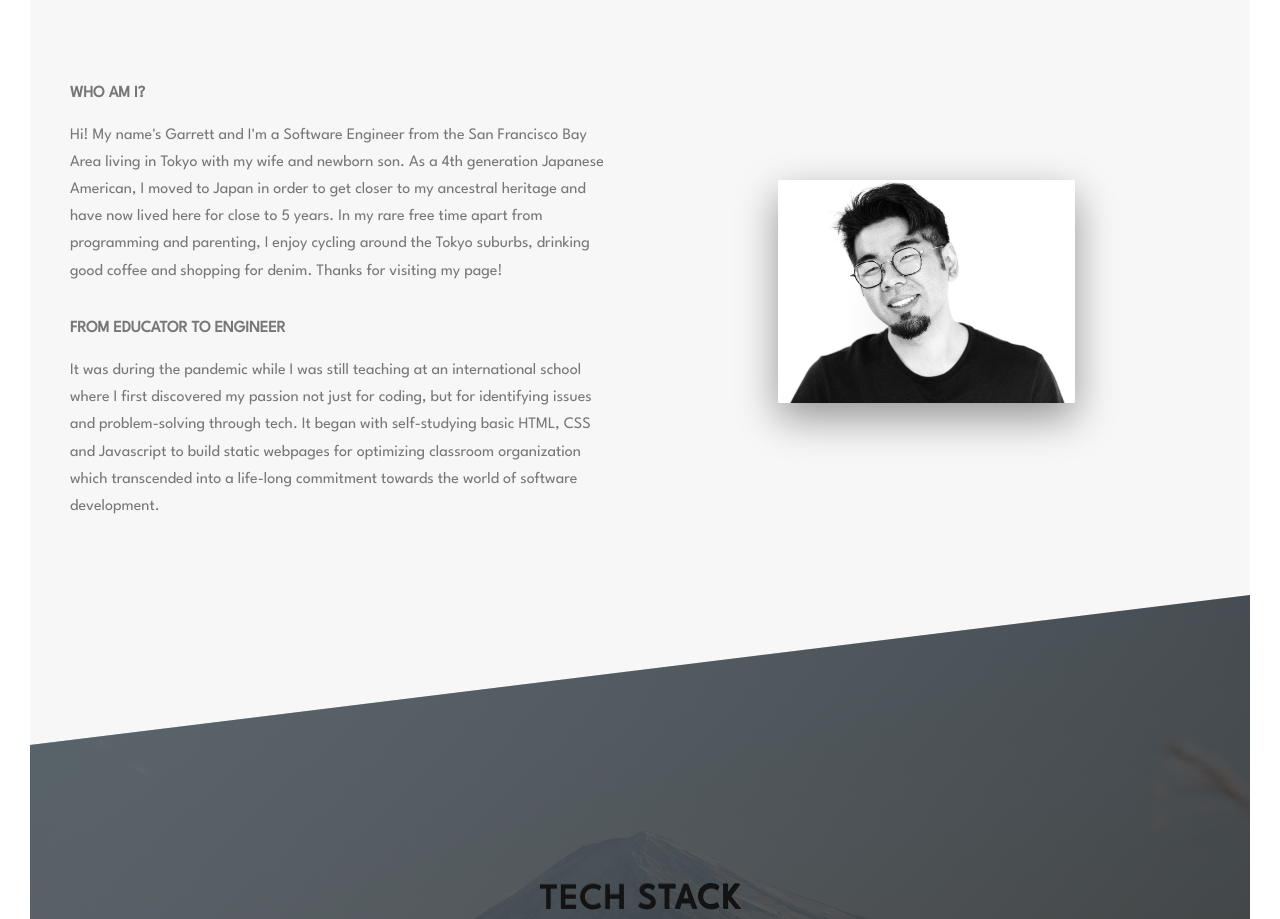
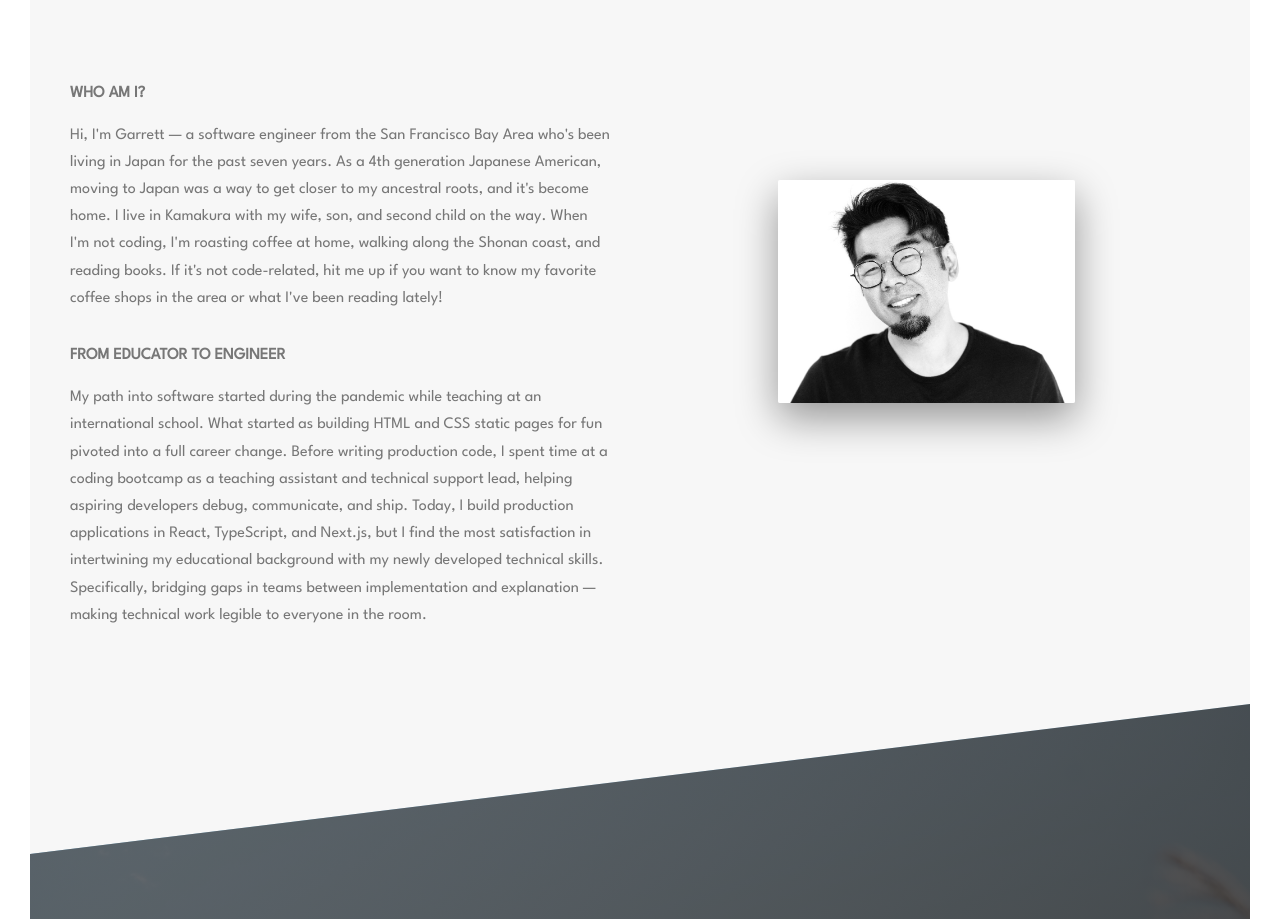
Before and after one commit to garrettomi/portfolio, a React (Vite) app: page / in a window 1280 px wide. Shown: the part 940-1859 px from the top of the page. Built offline with nearby package versions, Linux system fonts and the light colour scheme.

Commit message:
chore: update about section

```diff
--- a/src/components/Home/About/About.jsx
+++ b/src/components/Home/About/About.jsx
@@ -1,32 +1,33 @@
 import AboutText from "./AboutText/AboutText";
 import AboutComposition from "./AboutComposition/AboutComposition";
+
+const ABOUT_TEXT_FIRST_SECTION =
+  "Hi, I'm Garrett — a software engineer from the San Francisco Bay Area who's been living in Japan for the past seven years. As a 4th generation Japanese American, moving to Japan was a way to get closer to my ancestral roots, and it's become home. I live in Kamakura with my wife, son, and second child on the way. When I'm not coding, I'm roasting coffee at home, walking along the Shonan coast, and reading books. If it's not code-related, hit me up if you want to know my favorite coffee shops in the area or what I've been reading lately!";
+
+const ABOUT_TEXT_SECOND_SECTION =
+  "My path into software started during the pandemic while teaching at an international school. What started as building HTML and CSS static pages for fun pivoted into a full career change. Before writing production code, I spent time at a coding bootcamp as a teaching assistant and technical support lead, helping aspiring developers debug, communicate, and ship. Today, I build production applications in React, TypeScript, and Next.js, but I find the most satisfaction in intertwining my educational background with my newly developed technical skills. Specifically, bridging gaps in teams between implementation and explanation — making technical work legible to everyone in the room.";
 
 const About = () => {
   return (
     <section className="section-about" id="about">
       <div className="u-center-text u-margin-bottom-big">
-              <h2 className="heading-secondary">
-                About Me
-              </h2>
+        <h2 className="heading-secondary">About Me</h2>
       </div>
       <div className="row">
         <div className="col-1-of-2">
           <h3 className="heading-tertiary u-margin-bottom-small">Who am I?</h3>
-                <AboutText text="Hi! My name's Garrett and I'm a Software Engineer from the San Francisco Bay Area living in Tokyo with my wife and newborn son.
-                  As a 4th generation Japanese American, I moved to Japan in order to get closer to my ancestral heritage and have now lived here for close to 5 years.
-                  In my rare free time apart from programming and parenting, I enjoy cycling around the Tokyo suburbs, drinking good coffee and shopping for denim.
-                  Thanks for visiting my page!" />
-                <h3 className="heading-tertiary u-margin-bottom-small">From educator to engineer</h3>
-                <AboutText text="It was during the pandemic while I was still teaching at an international school where I first discovered my passion not just for coding, but for identifying issues and problem-solving through tech.
-                  It began with self-studying basic HTML, CSS and Javascript to build static webpages for optimizing classroom organization which transcended into a life-long commitment towards the world of software development." />
-                {/* <a href="#" className="btn-text">Learn more →</a> */}
+          <AboutText text={ABOUT_TEXT_FIRST_SECTION} />
+          <h3 className="heading-tertiary u-margin-bottom-small">
+            From educator to engineer
+          </h3>
+          <AboutText text={ABOUT_TEXT_SECOND_SECTION} />
         </div>
         <div className="col-1-of-2">
           <AboutComposition />
         </div>
       </div>
     </section>
-    )
-}
+  );
+};
 
 export default About;
```
Lines whose indentation alone changed are shown as unchanged.
